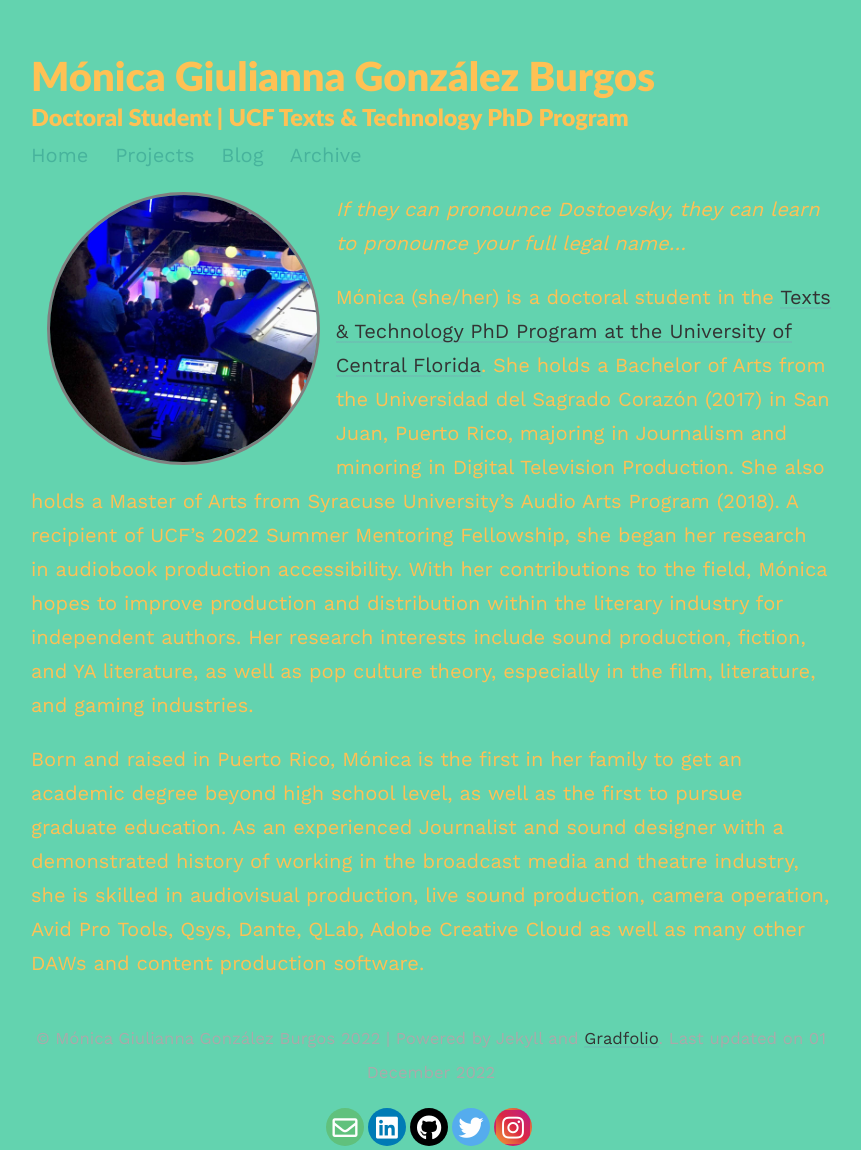
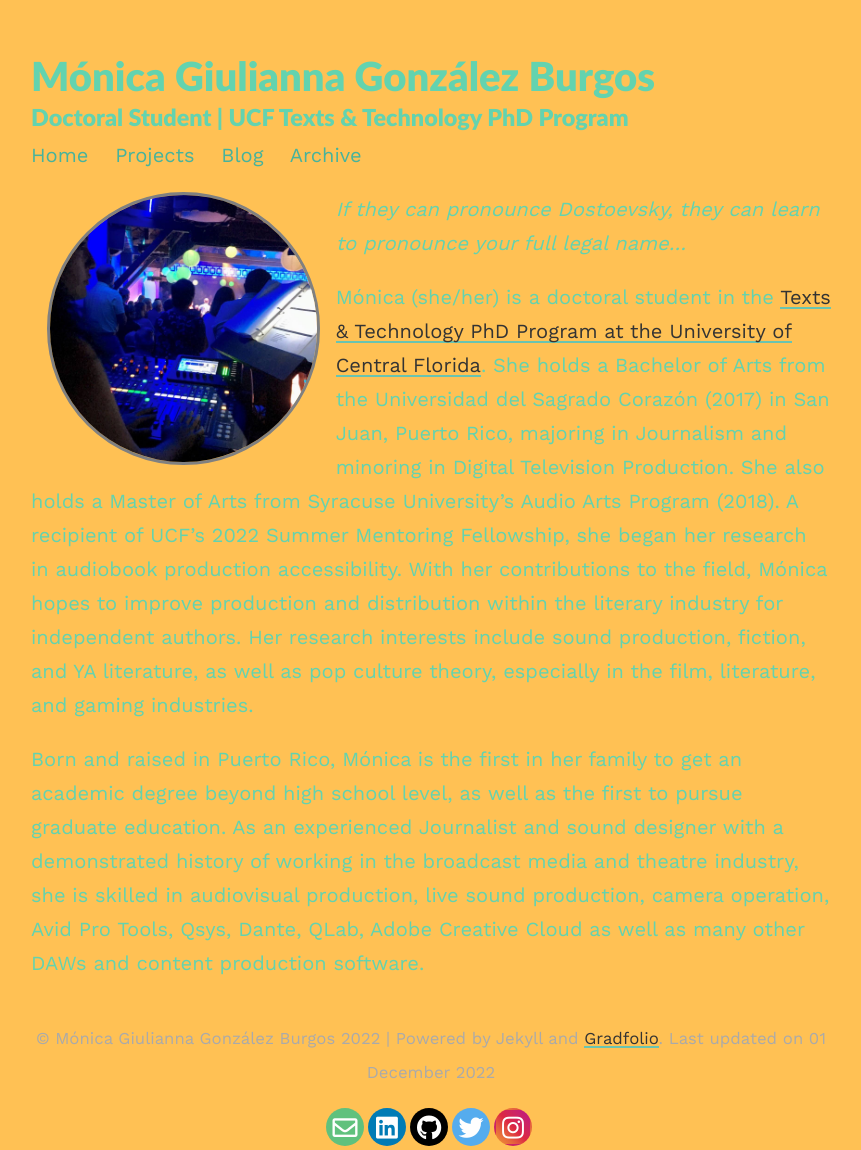
Before and after one commit to mgonzalezburgos/MGBurgos, a Jekyll site: the page built from index.md, in a window 1280 px wide. Shown: the whole page, without its empty margins (209-1070 px from the left). Built offline with Jekyll 4.4.1, drawn with Linux system fonts in a browser that asks for light colours; nearby versions of some CDN libraries.

Commit message:
Update style.scss

```diff
--- a/assets/css/_sass/style.scss
+++ b/assets/css/_sass/style.scss
@@ -8,8 +8,8 @@ body {
   margin: 0 auto;
   line-height: $base-line-height;
   font-size: $base-font-size;
-  color:#FFC154;
-  background-color:#63d3af;
+  color:#63d3af;
+  background-color:#FFC154;
   padding: 2em 1em;
   text-rendering: optimizeLegibility;
   height: 100%;
```
